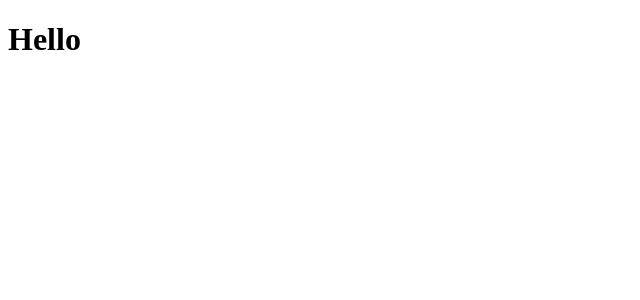
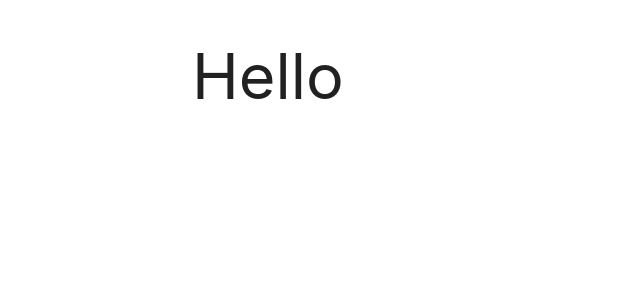
Before and after one commit to valeriilogvin/mern-course, a React (Create React App) app in the folder client/: page / in a window 1280 px wide. Shown: the top 300 px of the page, without its empty margins (0-640 px from the left). Built offline with nearby package versions, Linux system fonts and the light colour scheme.

Commit message:
add react

```diff
--- a/client/src/App.js
+++ b/client/src/App.js
@@ -1,6 +1,10 @@
+import 'materialize-css'
+
+
+
 function App() {
     return (
-        <div>
+        <div className="container">
             <h1>Hello</h1>
         </div>
     );
--- a/client/src/index.css
+++ b/client/src/index.css
@@ -0,0 +1 @@
+@import "~materialize-css/dist/css/materialize.min.css";
```
